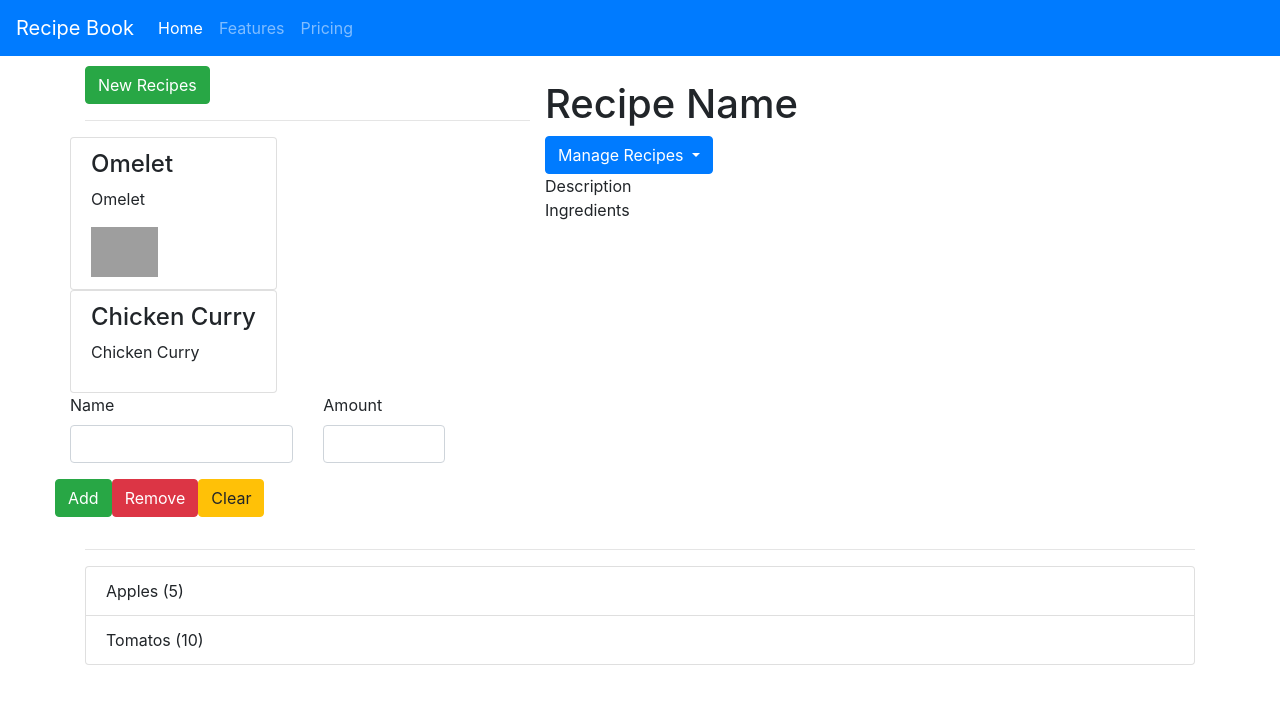
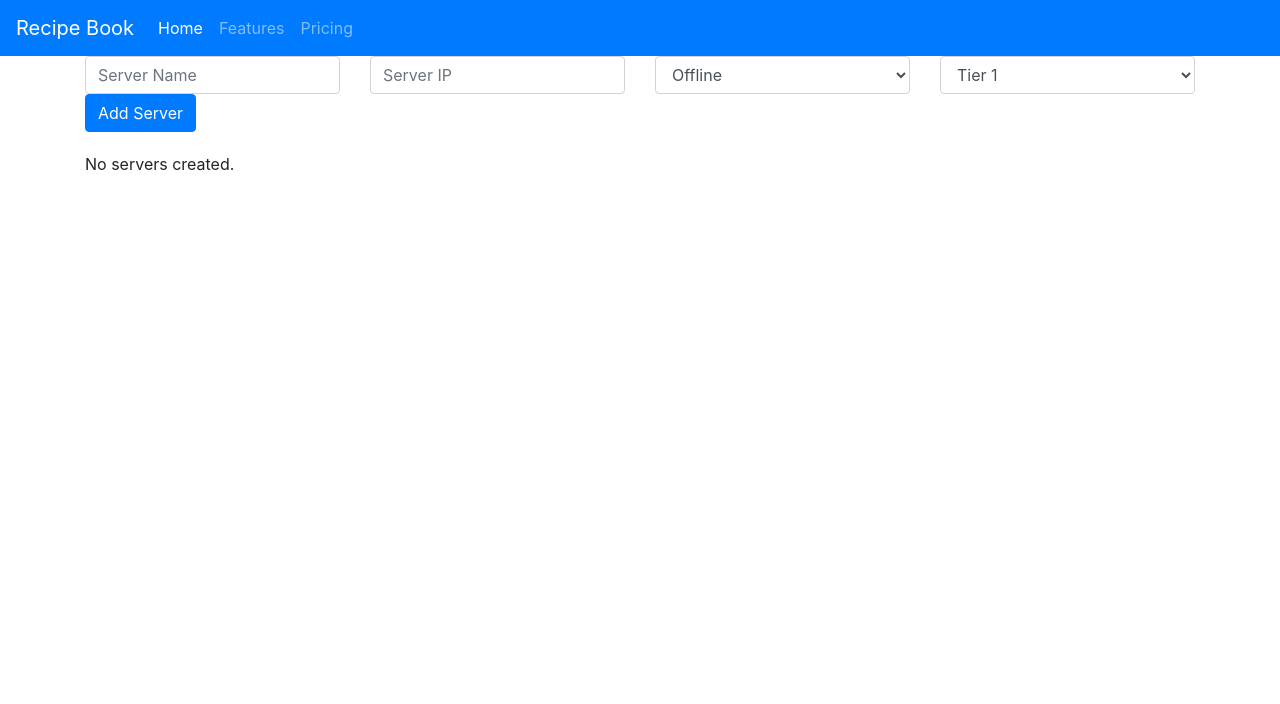
Before and after one commit to mh453Uol/ng-server-app, an Angular app: page / in a window 1280 px wide. Shown: the top 704 px of the page. Built offline with nearby package versions, Linux system fonts and the light colour scheme; grey boxes are pictures that could not be loaded.

Commit message:
targetting child components, in/out events

```diff
--- a/src/app/app.component.html
+++ b/src/app/app.component.html
@@ -2,8 +2,11 @@
 
 <app-header></app-header>
 <div class="container">
-  <app-recipes></app-recipes>
-  <app-shopping-list></app-shopping-list>
 
-  <!-- <app-tree></app-tree> -->
+  <!--
+    <app-recipes></app-recipes>
+    <app-shopping-list></app-shopping-list>
+  -->
+
+  <app-servers></app-servers>
 </div>
--- a/src/app/server/server.component.css
+++ b/src/app/server/server.component.css
@@ -1,4 +1,4 @@
 .online {
-    padding:50px;
-    background-color: green;
+    background-color: red;
+    padding: 5px;
 }
--- a/src/app/server/server.component.html
+++ b/src/app/server/server.component.html
@@ -1,10 +1,12 @@
-<div class="row" [ngClass]="{online: server.status === status.Online}">
+<div class="row">
   <div class="col">
     <input
       type="text"
       class="form-control"
       placeholder="Server Name"
-      [(ngModel)]="server.name" />
+      [value]="server.name"
+      readonly
+      />
       <!-- 2 way binding, update automatically -->
   </div>
   <div class="col">
@@ -12,14 +14,11 @@
       type="text"
       class="form-control"
       placeholder="Server IP"
-      (input)="onUpdateField('ip',$event)" />
+      [value]="server.ip"
+      readonly />
   </div>
-  <div class="col">
-      <select [(ngModel)]="server.status" class="form-control">
-        <option [ngValue]="status.Offline">Offline</option>
-        <option [ngValue]="status.Online">Online</option>
-      </select>
-  </div>
-  <button type="button" (click)="onRemoveServer()" class="btn btn-primary">Remove</button>
+  {{server.type}}
+  {{server.status}}
+  <button type="button" (click)="onEdit()" class="btn btn-primary">Edit</button>
 </div>
 {{server|json}}
--- a/src/app/server/server.component.ts
+++ b/src/app/server/server.component.ts
@@ -1,5 +1,5 @@
-import { Component, OnInit, Input, Output, EventEmitter } from '@angular/core';
-import { Server, Status } from 'src/app/server/server.model';
+import {Component, OnInit, Input, Output, EventEmitter} from '@angular/core';
+import {Server, Status} from 'src/app/server/server.model';
 
 // @xyz is a decorator
 @Component({
@@ -11,26 +11,14 @@ import { Server, Status } from 'src/app/server/server.model';
   styleUrls: ['./server.component.css']
 })
 export class ServerComponent implements OnInit {
-  public status = Status;
-  @Input() server: Server = null;
-  @Output() removeServer = new EventEmitter();
-  @Output() updateField = new EventEmitter();
+  @Input() server: Server;
+  @Output() edit = new EventEmitter();
 
   constructor() {}
 
   ngOnInit() {}
 
-  onHelloWorld() {
-    console.log('HelloWorld');
-  }
-
-  onRemoveServer() {
-    this.removeServer.emit(this.server);
-  }
-
-  onUpdateField(key, event: Event) {
-    const value = (event.target as HTMLInputElement).value;
-    this.server[key] = value;
-    // this.updateField.emit({ key: key, value: value });
+  onEdit() {
+    this.edit.emit(this.server);
   }
 }
--- a/src/app/server/server.model.ts
+++ b/src/app/server/server.model.ts
@@ -3,17 +3,22 @@ export enum Status {
   Online
 }
 
+export enum ServerType {
+  TIER_1,
+  TIER_2
+}
+
 export class Server {
-  constructor() {
-    this.status = Status.Offline;
-  }
-  // constructor(id: number, name: string, status: Status) {
-  //   this.id = id;
-  //   this.name = name;
-  //   this.status = status;
-  // }
   name: string;
   ip: string;
   id: number;
   status: Status;
+  type: ServerType;
+
+  constructor() {
+    this.type = ServerType.TIER_1;
+    this.status = Status.Offline;
+    this.name = '';
+    this.ip = '';
+  }
 }
--- a/src/app/servers/servers.component.html
+++ b/src/app/servers/servers.component.html
@@ -1,6 +1,33 @@
 <!-- <div app-server name='dev-majid' ip='192.1.1.1'></div> -->
-<button [disabled]="allowAddNewServer === false" type="button" class="btn btn-primary" (click)="onAddButtonClick()">
+<div class="row">
+  <div class="col">
+    <input type="text" class="form-control" placeholder="Server Name" [(ngModel)]="currentServer.name" />
+    <!-- 2 way binding, update automatically -->
+  </div>
+  <div class="col">
+    <input type="text" class="form-control" placeholder="Server IP" [(ngModel)]="currentServer.ip" />
+  </div>
+  <div class="col">
+    <select [(ngModel)]="currentServer.status" class="form-control">
+      <option [ngValue]="status.Offline">Offline</option>
+      <option [ngValue]="status.Online">Online</option>
+    </select>
+  </div>
+
+  <div class="col">
+    <select [(ngModel)]="currentServer.type" class="form-control">
+      <option [ngValue]="serverType.TIER_1">Tier 1</option>
+      <option [ngValue]="serverType.TIER_2">Tier 2</option>
+    </select>
+  </div>
+</div>
+
+<button [disabled]="allowAddNewServer === false" [hidden]="isEdit === true" type="button" class="btn btn-primary" (click)="onAddButtonClick()">
   Add Server
+</button>
+
+<button [hidden]="isEdit === false" type="button" class="btn btn-default">
+  Update
 </button>
 
 <div class="servers-container">
@@ -9,8 +36,7 @@
   </p>
   <div *ngFor="let server of servers; let i = index">
     current index {{i}}
-    <app-server [server]=" server" (removeServer)="onRemoveServer($event)">
-    </app-server>
+    <app-server [server]="server" (edit)="onEditServer($event)"></app-server>
   </div>
 </div>
 
--- a/src/app/servers/servers.component.ts
+++ b/src/app/servers/servers.component.ts
@@ -1,32 +1,46 @@
-import { Component, OnInit } from '@angular/core';
-import { Server, Status } from 'src/app/server/server.model';
+import {Component, OnInit, ViewEncapsulation} from '@angular/core';
+import {Server, Status, ServerType} from 'src/app/server/server.model';
 
 @Component({
   selector: 'app-servers',
   templateUrl: './servers.component.html',
-  styleUrls: ['./servers.component.css']
+  styleUrls: ['./servers.component.css'],
+  // encapsulation: ViewEncapsulation.None (No view encapulation i.e element dont not have ng-content-xyz)
+  // encapsulation: ViewEncapsulation.Emulated (default adds ng-content-xyz)
+  // encapsulation: ViewEncapsulation.ShadowDom (not supported by all browsers)
 })
 export class ServersComponent implements OnInit {
   allowAddNewServer = false;
+  currentServer: Server;
   servers: Server[] = [];
+  isEdit = false;
+
+  status = Status;
+  serverType = ServerType;
 
   constructor() {
     // after 2000 ms (2 secs) toggle button
     setTimeout(() => {
       this.allowAddNewServer = true;
     }, 1);
+
+    this.currentServer = new Server();
+  }
+  onUpdateClick() {
+    console.log(this.servers);
+    const index = this.servers.findIndex(s => s === this.currentServer);
+    this.currentServer[index] = this.currentServer;
+    this.currentServer = new Server();
   }
 
   onAddButtonClick() {
-    this.servers.push(new Server());
+    this.servers.push(this.currentServer);
+    this.currentServer = new Server();
   }
 
-  onRemoveServer(server: Server) {
-    const index = this.servers.findIndex(s => s === server);
-
-    if (index !== -1) {
-      this.servers.splice(index, 1);
-    }
+  onEditServer(server: Server) {
+    this.isEdit = true;
+    this.currentServer = server;
   }
   ngOnInit() {}
 }
```
Also changed, not shown: src/app/servers/servers.component.css (+12 -0 lines).
